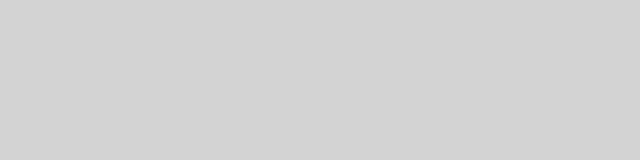
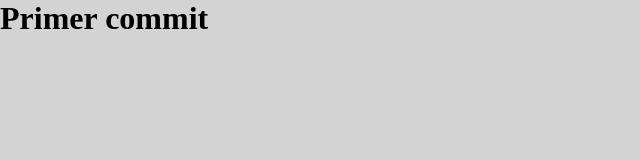
Before and after one commit to AdrianMGL/MiPrimerRepositorio, a plain HTML site: page index.html in a window 1280 px wide. Shown: the whole page, without its empty margins (0-640 px from the left). Drawn offline with Linux system fonts and the light colour scheme.

Commit message:
Agregado el primer commit

```diff
--- a/index.html
+++ b/index.html
@@ -10,5 +10,11 @@
 </head>
 <body>
 
+<h1>Primer commit</h1>
+
+
+
+
+
 </body>
 </html>
```
